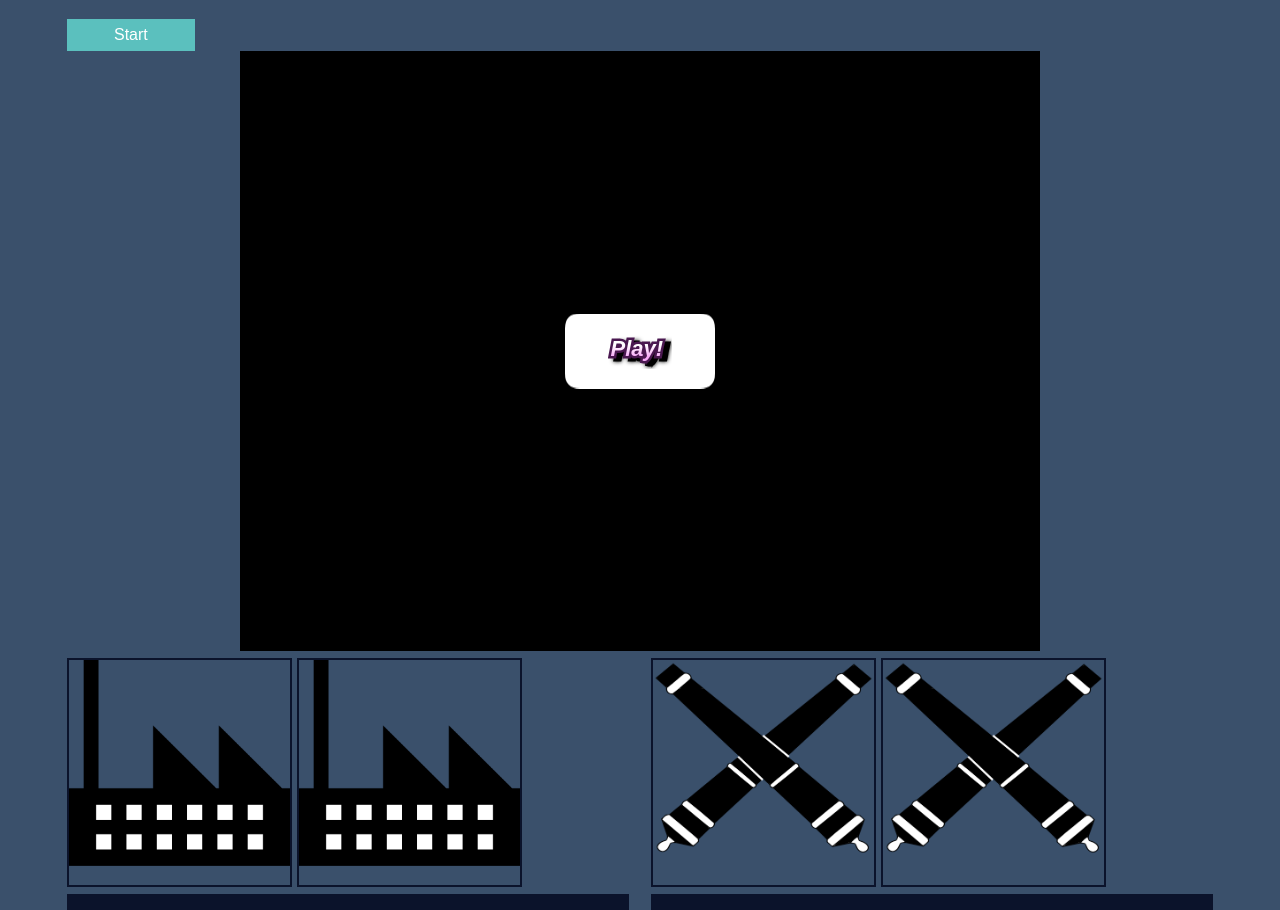
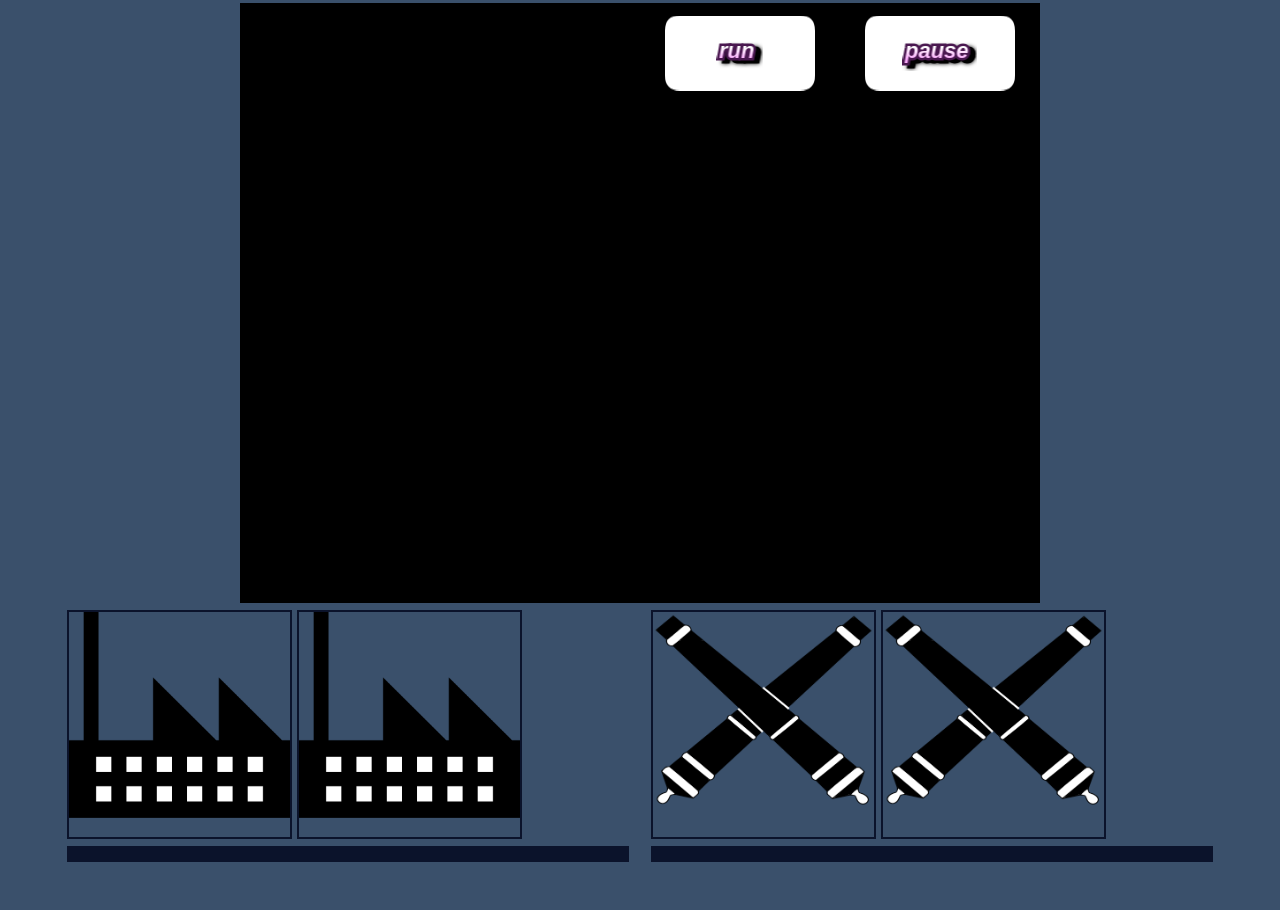
Before and after one commit to rickposp/BrowserGamePractice, a website with bundled scripts: page WebContent/index.html in a window 1280 px wide. After the commit the page ends 862 px from the top, so only its background shows below. Built offline with nearby package versions, Linux system fonts and the light colour scheme.

Commit message:
- wiring up pixiJS buttons - removing html buttons

```diff
--- a/WebContent/index.html
+++ b/WebContent/index.html
@@ -9,10 +9,6 @@
 
 <body>
 	<div id="game_pane">
-		<div id="game_toggle">
-			<button type="button" class="game_control" id="start">Start</button>
-			<button type="button" class="game_control" id="stop">Stop</button>
-		</div>
 		<div id="animation_pane">
 		</div>
 		<div id="purchase_panes">
--- a/WebContent/scripts/modules/button.js
+++ b/WebContent/scripts/modules/button.js
@@ -54,13 +54,11 @@ export default class Button extends PIXI.Sprite {
     }
 
     onDown() {
-        console.log('Clicked');
         this.y += 5;
         this.tint = 0xffffff;
     }
 
     onUp() {
-        console.log('onup');
         if(typeof(this._cb) === 'function') {
             this._cb();
         }
@@ -69,14 +67,12 @@ export default class Button extends PIXI.Sprite {
     }
 
     onHover() {
-        console.log('On Hover');
         this.tint = 0xF8A9F9;
         this.scale.x = 1.2;
         this.scale.y = 1.2;
     }
 
     onOut() {
-        console.log('On Out');
         this.tint = 0xffffff;
         this.scale.x = 1;
         this.scale.y = 1;
--- a/WebContent/scripts/modules/game.js
+++ b/WebContent/scripts/modules/game.js
@@ -78,20 +78,6 @@ export default function Game(){
 				"pixi_event_emitter" : null
 			}
 	}
-
-	document.getElementById("start").onclick = function () {
-		// changing the UI directly here to control the main loop
-		document.getElementById('start').style.visibility  = 'hidden';
-		game_state["engine"]["pixi_ticker"].start();
-		document.getElementById('stop').style.visibility  = 'visible';
-	};
-
-	document.getElementById("stop").onclick = function () {
-		// changing the UI directly here to control the main loop
-		document.getElementById('stop').style.visibility  = 'hidden';
-		game_state["engine"]["pixi_ticker"].stop();
-		document.getElementById('start').style.visibility  = 'visible';
-	};
 
 	document.getElementById("buy_small_factory").onclick = function () {
 
@@ -183,8 +169,8 @@ export default function Game(){
 		text.parentGroup = game_state["engine"]["interface_group"];
 		game_state["engine"]["pixi_app"].stage.addChild(text);
 
-		let button = new Button(800 * 0.5,
-		        600 * 0.5, 150, 75);
+		let start_button = new Button(800 - 300,
+		        50, 150, 75);
         let style = new PIXI.TextStyle({
             fontFamily: 'Arial', // Font Family
             fontSize: 22, // Font Size
@@ -201,13 +187,28 @@ export default function Game(){
             wordWrap: true,
             wordWrapWidth: 440
         });
-        button.setText("Play!", style);
-        button.clicked = function() {
-            console.log('I am clicked');
+        start_button.setText("run", style);
+        start_button.clicked = function() {
+        	// changing the UI directly here to control the main loop
+        	game_state["engine"]["play_button"].visible  = false;
+    		game_state["engine"]["pixi_ticker"].start();
+    		game_state["engine"]["stop_button"].visible = true;
         }
-		button.parentGroup = game_state["engine"]["interface_group"];
-		game_state["engine"]["play_button"] = button;
-		game_state["engine"]["pixi_app"].stage.addChild(button);
+        start_button.parentGroup = game_state["engine"]["interface_group"];
+		game_state["engine"]["play_button"] = start_button;
+		game_state["engine"]["pixi_app"].stage.addChild(start_button);
+
+		let stop_button = new Button(800 - 100,
+		        50, 150, 75);
+		stop_button.setText("pause", style);
+		stop_button.clicked = function() {
+        	game_state["engine"]["stop_button"].visible = false;
+    		game_state["engine"]["pixi_ticker"].stop();
+    		game_state["engine"]["play_button"].visible  = true;
+        }
+		stop_button.parentGroup = game_state["engine"]["interface_group"];
+		game_state["engine"]["stop_button"] = stop_button;
+		game_state["engine"]["pixi_app"].stage.addChild(stop_button);
 
 		var timer = PIXI.timerManager.createTimer(game_constants["ai"]["attack"]["imminent_base_timer"]);
 		timer.on('end', attack_imminent_callback);
--- a/WebContent/styles.css
+++ b/WebContent/styles.css
@@ -1,22 +1,3 @@
-.game_control{
-	margin-top: 1em;
-	float: left;
-	background-color: #5BC0BE; /* Blue */
-    border: none;
-    color: white;
-    text-align: center;
-    text-decoration: none;
-    display: inline-block;
-    font-size: medium;
-    visibility: visible;
-    width: 8em;;
-    height: 2em;
-}
-
-#stop {
-    visibility: hidden;
-}
-
 .purchase_button{
 	float: left;
 	border: 2px solid #0B132B;
```
